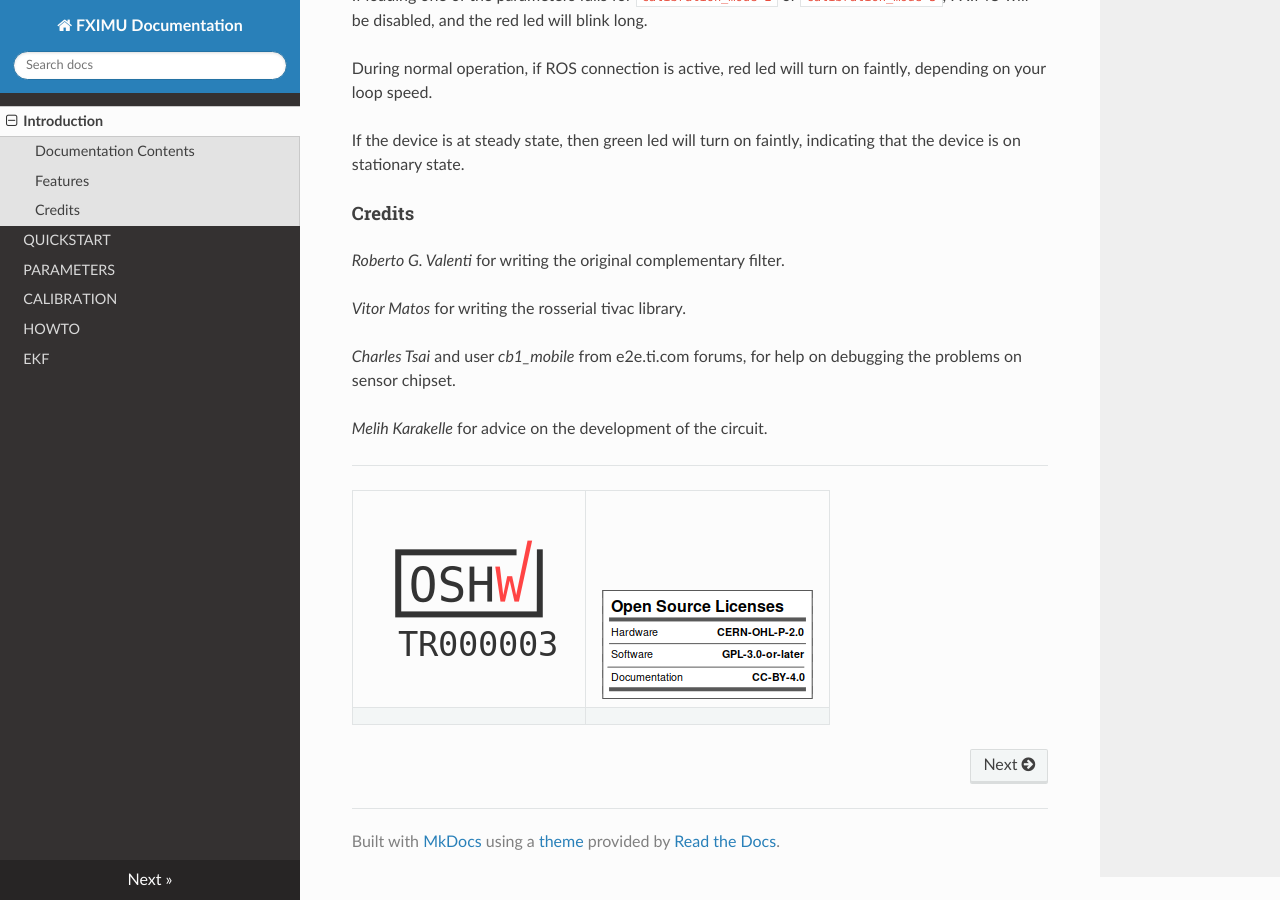
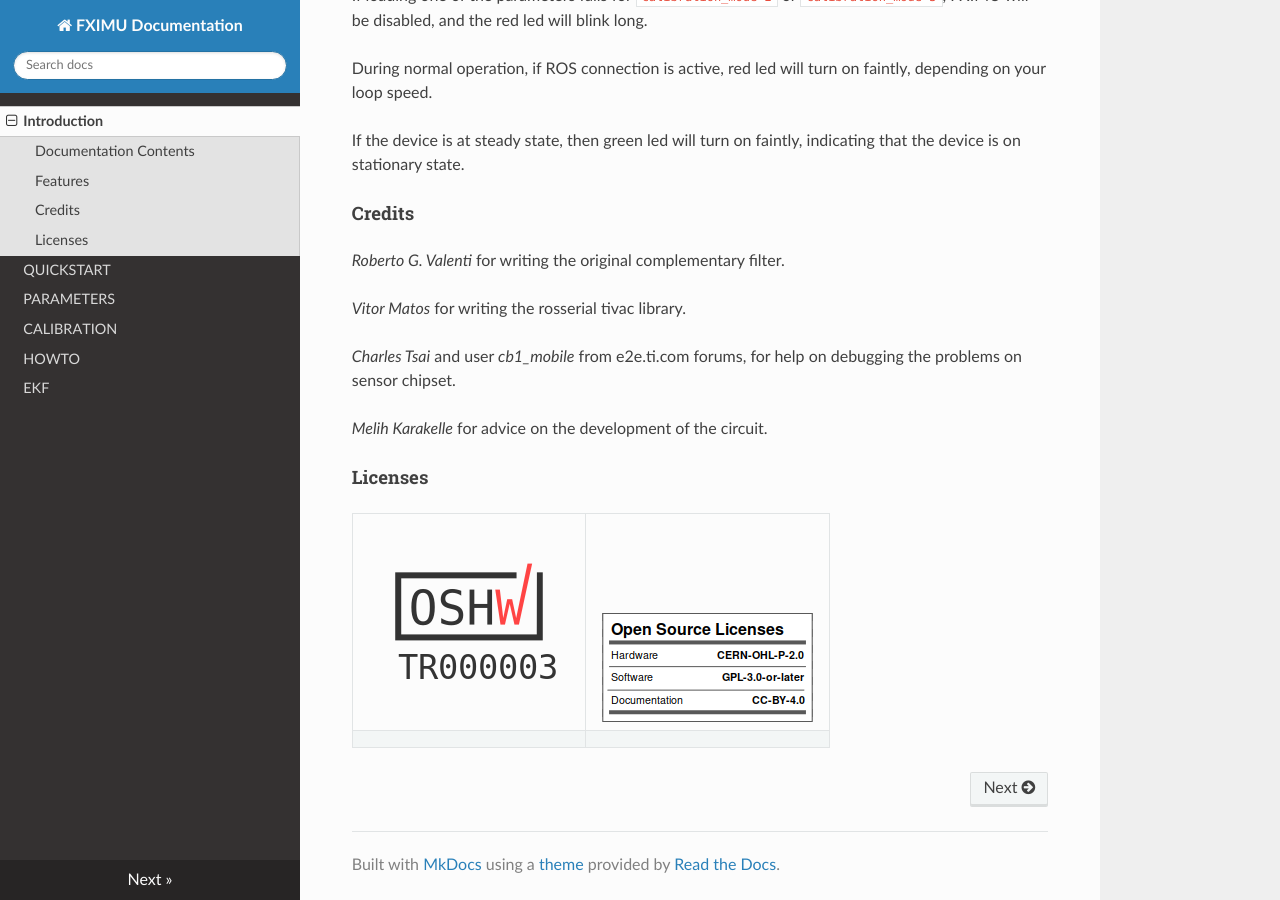
Before and after one commit to ROSRider/fximu_doc, an MkDocs documentation site: the page built from docs/README.md, in a window 1280 px wide and 900 px high, scrolled down 1742 px. Built offline with MkDocs 1.6.1, drawn with Linux system fonts in a browser that asks for light colours; nearby versions of some CDN libraries; old or Windows-style settings are respelled for this version of MkDocs.

Commit message:
license fix

```diff
--- a/docs/CALIBRATION.md
+++ b/docs/CALIBRATION.md
@@ -55,7 +55,7 @@ You should turn the sensor until you see see red dots arranged as a sphere like
 
 Rotate the sensor in all directions until gaps are less than 1% and variance less than 2%. At this state you can get a screenshot of calibration screen, and put those values in the hard and soft iron correction matrices defined in fximu_params.yaml file.
 
----
+#### Licenses
 
 |![tr000003](https://raw.githubusercontent.com/rosrider/fximu_doc/main/img/TR000003.png)   |![license](https://raw.githubusercontent.com/ROSRider/fximu_doc/main/img/license.png)|
 |----|----|
--- a/docs/EKF.md
+++ b/docs/EKF.md
@@ -44,9 +44,7 @@ Add the following to your robots launch file. Basically the following statement
 
 The EKF filter with the configuration above listens for odometry and imu data, and fuses them together to obtained filtered odometry.
 
-Filtered odometry is output at `/odometry/filtered`
-
-Any goal controller or move base should listen to `/odometry/filtered` for making calculations.
+Filtered odometry is output at `/odometry/filtered` Any goal controller or move base should listen to `/odometry/filtered` for making calculations.
 
 The goal controller provided with `rosrider_diff_drive` looks for the `goal_controller_odom_topic` to listen for during operation. Launching the provided files with `robot_ekf.launch` will start with the robot, goal controller listening to `/odometry/filtered`
 
@@ -94,7 +92,7 @@ Most of these instructions were made possible by:
 
 - [preparing sensor data](http://docs.ros.org/en/melodic/api/robot_localization/html/preparing_sensor_data.html)
 
-### License
+#### Licenses
 
 |![tr000003](https://raw.githubusercontent.com/rosrider/fximu_doc/main/img/TR000003.png)   |![license](https://raw.githubusercontent.com/ROSRider/fximu_doc/main/img/license.png)|
 |----|----|
--- a/docs/HOWTO.md
+++ b/docs/HOWTO.md
@@ -131,7 +131,7 @@ Tune these manually, until the program `measure_thresholds` does not produce any
 
 ModemManager service that is default on ubuntu, probes the newly added serial ports, which keeps it busy for few second. To overcome this delay turn off or uninstall the ModemManager service.
 
----
+#### Licenses
 
 |![tr000003](https://raw.githubusercontent.com/rosrider/fximu_doc/main/img/TR000003.png)   |![license](https://raw.githubusercontent.com/ROSRider/fximu_doc/main/img/license.png)|
 |----|----|
--- a/docs/PARAMS.md
+++ b/docs/PARAMS.md
@@ -97,7 +97,7 @@ Default is `AFSR_4G`
 
 **For a ground based planar robot, use `GFSR_250PS` for gyro, and `AFSR_8G` for accelerometer.**
 
----
+#### Licenses
 
 |![tr000003](https://raw.githubusercontent.com/rosrider/fximu_doc/main/img/TR000003.png)   |![license](https://raw.githubusercontent.com/ROSRider/fximu_doc/main/img/license.png)|
 |----|----|
--- a/docs/QUICK.md
+++ b/docs/QUICK.md
@@ -93,7 +93,7 @@ If you connected successfully to the device, Press `CTRL-C` to stop, and this ti
 
 ![rviz](https://raw.githubusercontent.com/rosrider/fximu_doc/main/img/rviz.png)
 
----
+#### Licenses
 
 |![tr000003](https://raw.githubusercontent.com/rosrider/fximu_doc/main/img/TR000003.png)   |![license](https://raw.githubusercontent.com/ROSRider/fximu_doc/main/img/license.png)|
 |----|----|
--- a/docs/README.md
+++ b/docs/README.md
@@ -70,7 +70,7 @@ _Charles Tsai_ and user _cb1_mobile_ from e2e.ti.com forums, for help on debuggi
 
 _Melih Karakelle_ for advice on the development of the circuit.
 
----
+#### Licenses
 
 |![tr000003](https://raw.githubusercontent.com/rosrider/fximu_doc/main/img/TR000003.png)   |![license](https://raw.githubusercontent.com/ROSRider/fximu_doc/main/img/license.png)|
 |----|----|
```
